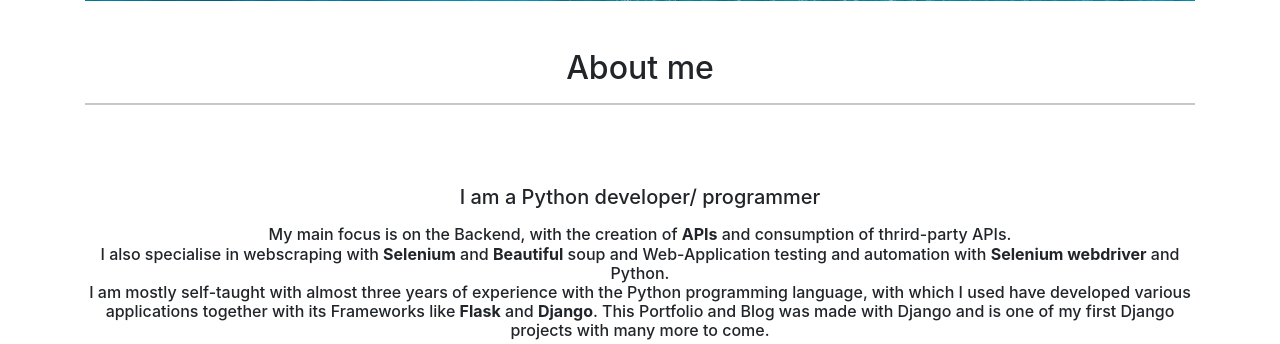
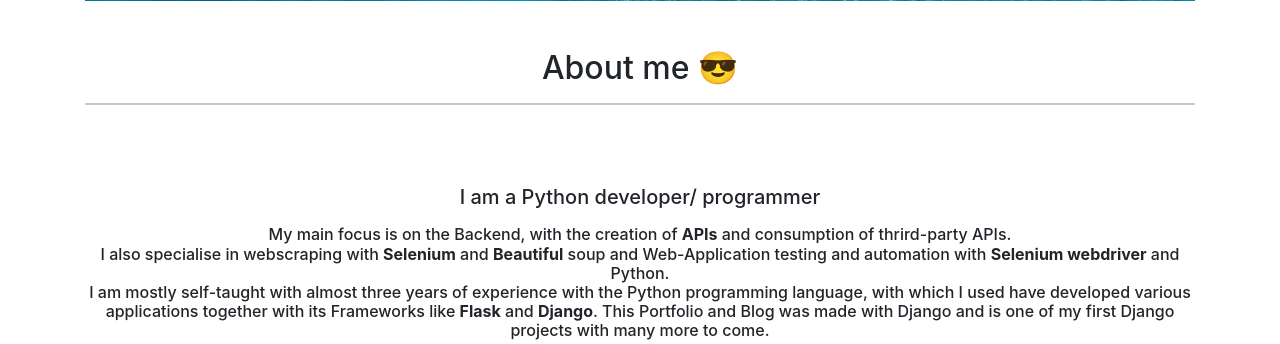
Before and after one commit to PetosPy/django3-personal-portfolio, a Django app: page / in a window 1280 px wide. Shown: the part 603-947 px from the top of the page. Run offline with Django 3.2, Linux system fonts and the light colour scheme; data comes from the database, SQL or seed files in the repository; some libraries are stand-ins or nearby versions.

Commit message:
Emoji added in home/about

```diff
--- a/portfolio/templates/portfolio/home.html
+++ b/portfolio/templates/portfolio/home.html
@@ -13,7 +13,7 @@
 </div>
 
 <!-- About me -->
-<h2 class="mt-5" style="text-align:center">About me</h2>
+<h2 class="mt-5" style="text-align:center">About me 😎</h2>
   <hr>
 <br>
 <br>
```
